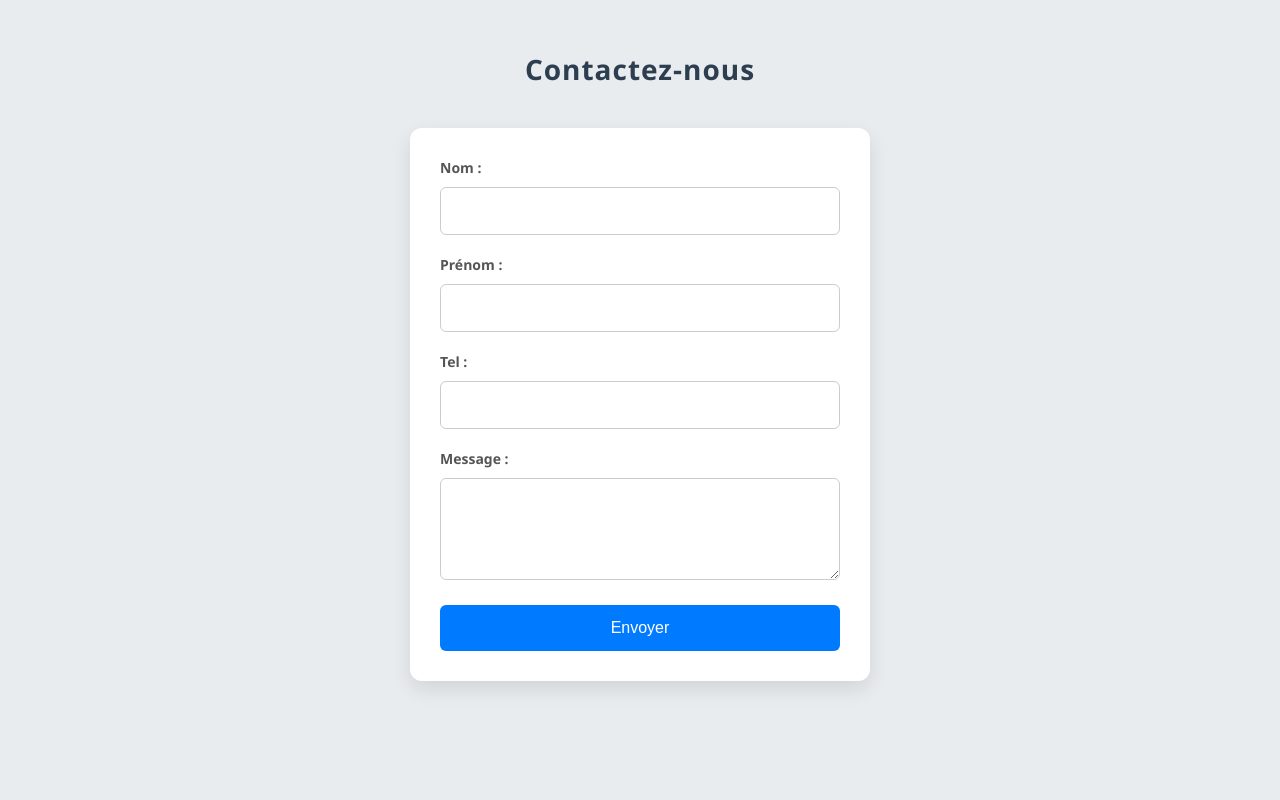
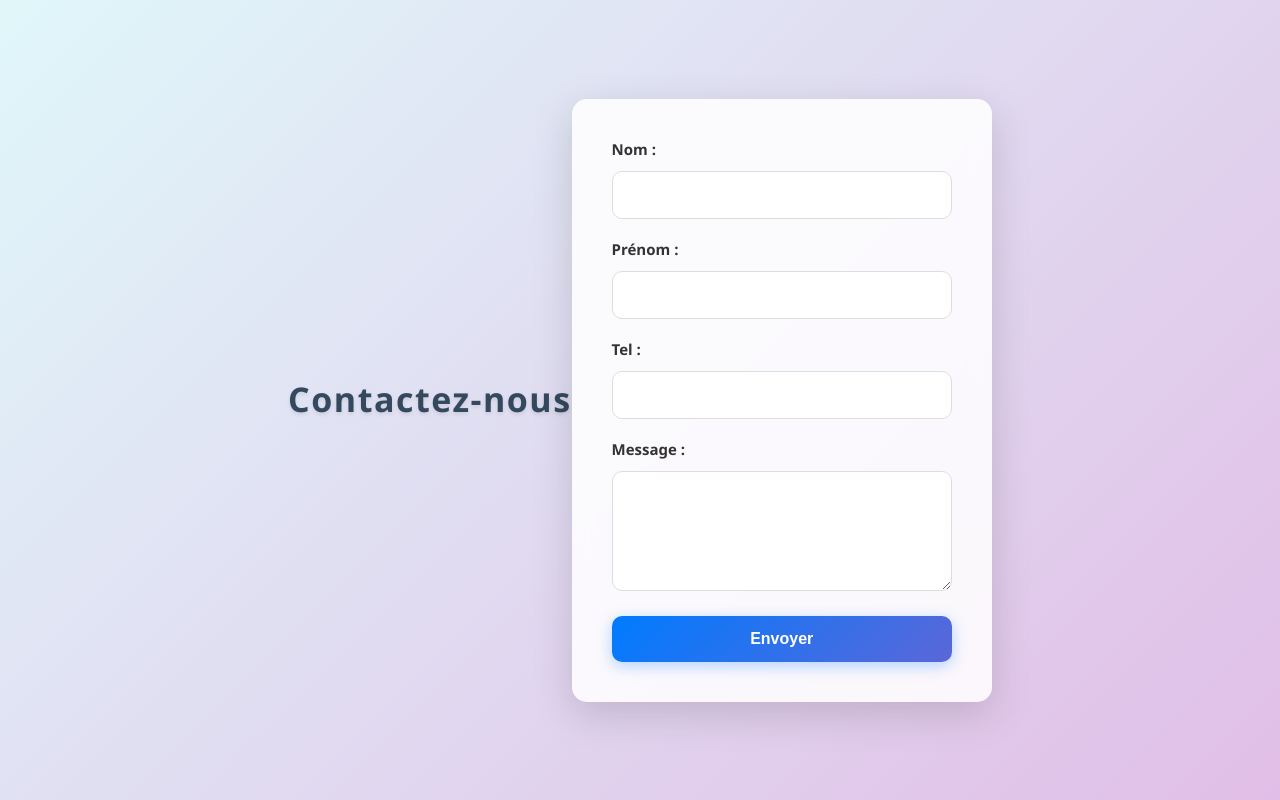
Before and after one commit to Sarah-bar-elh/TP3me, a plain HTML site: page index.html in a window 1280 px wide. Drawn offline with Linux system fonts and the light colour scheme.

Commit message:
Update style.css

```diff
--- a/style.css
+++ b/style.css
@@ -1,82 +1,109 @@
+/* Configuration globale de la page */
 body {
     font-family: 'Segoe UI', Tahoma, Geneva, Verdana, sans-serif;
-    background-color: #e9ecef;
+    background: linear-gradient(135deg, #e0f7fa, #e1bee7); /* Dégradé pastel pour le fond */
     margin: 0;
     padding: 0;
+    display: flex;
+    justify-content: center;
+    align-items: center;
+    height: 100vh;
     text-align: center;
 }
 
+/* Style du titre */
 h1 {
-    color: #2c3e50;
-    margin-top: 50px;
-    font-size: 28px;
-    letter-spacing: 1px;
+    color: #34495e;
+    font-size: 34px;
+    letter-spacing: 1.5px;
+    margin-bottom: 25px;
+    font-weight: 600;
+    text-shadow: 0 2px 4px rgba(0, 0, 0, 0.1);
 }
 
+/* Style du formulaire avec effet "frosted glass" */
 form {
-    background-color: #fff;
-    max-width: 400px;
-    margin: 40px auto;
-    padding: 30px;
-    border-radius: 12px;
-    box-shadow: 0 8px 20px rgba(0, 0, 0, 0.1);
-    transition: all 0.3s ease-in-out;
+    background: rgba(255, 255, 255, 0.85); /* Transparence pour effet de verre */
+    max-width: 420px;
+    padding: 40px;
+    border-radius: 15px;
+    box-shadow: 0 12px 40px rgba(0, 0, 0, 0.15); /* Ombre plus prononcée */
+    backdrop-filter: blur(10px); /* Effet flouté derrière le formulaire */
+    transition: all 0.4s ease;
 }
 
+/* Élévation et transformation au survol */
 form:hover {
-    box-shadow: 0 12px 24px rgba(0, 0, 0, 0.15);
+    transform: translateY(-10px); /* Effet d'élévation */
+    box-shadow: 0 16px 50px rgba(0, 0, 0, 0.2); /* Ombre plus prononcée */
 }
 
+/* Style des étiquettes */
 label {
     display: block;
-    margin-bottom: 10px;
-    font-weight: bold;
-    font-size: 14px;
-    color: #555;
+    margin-bottom: 12px;
+    font-weight: 600;
+    font-size: 15px;
+    color: #333;
     text-align: left;
 }
 
+/* Style des champs de saisie et du textarea */
 input[type="text"], input[type="email"], input[type="number"], textarea {
     width: 100%;
     padding: 14px;
     margin-bottom: 20px;
-    border: 1px solid #ccc;
-    border-radius: 6px;
+    border: 1px solid #ddd;
+    border-radius: 10px;
     font-size: 16px;
+    transition: all 0.3s ease;
     box-sizing: border-box;
-    transition: all 0.3s ease;
+    background-color: rgba(255, 255, 255, 0.9);
 }
 
+/* Effet de focus sur les champs */
 input[type="text"]:focus, input[type="email"]:focus, input[type="number"]:focus, textarea:focus {
-    border-color: #2980b9;
+    border-color: #6200ea; /* Violet vif pour un focus moderne */
+    box-shadow: 0 0 8px rgba(98, 0, 234, 0.5);
     outline: none;
-    box-shadow: 0 0 5px rgba(41, 128, 185, 0.5);
 }
 
+/* Style du bouton d'envoi avec dégradé */
 input[type="submit"] {
-    background-color: #007bff;
+    background: linear-gradient(135deg, #007bff, #5a67d8); /* Dégradé moderne */
     color: #fff;
     border: none;
     padding: 14px;
-    border-radius: 6px;
+    border-radius: 10px;
     cursor: pointer;
     font-size: 16px;
     width: 100%;
-    transition: all 0.3s ease-in-out;
+    font-weight: bold;
+    transition: all 0.4s ease-in-out;
+    box-shadow: 0 4px 15px rgba(0, 123, 255, 0.3);
 }
 
+/* Effet au survol du bouton d'envoi */
 input[type="submit"]:hover {
-    background-color: red;
+    background: linear-gradient(135deg, red, orange); /* Dégradé rouge au survol */
     color: yellow;
-    transform: scale(1.05); /* Slightly enlarges the button on hover */
+    transform: scale(1.08); /* Légère augmentation au survol */
+    box-shadow: 0 8px 20px rgba(255, 0, 0, 0.4); /* Ombre plus prononcée */
 }
 
+/* Style de la zone de texte */
 textarea {
-    resize: vertical; /* Allows vertical resizing of the textarea */
+    resize: vertical; /* Permet seulement la redimension verticale */
+    min-height: 120px; /* Hauteur minimale plus grande */
+    border-radius: 10px;
 }
 
+/* Design responsive pour les petits écrans */
 @media (max-width: 500px) {
     form {
-        padding: 20px;
+        padding: 25px;
+    }
+    h1 {
+        font-size: 28px; /* Réduction de la taille du titre sur mobile */
     }
 }
```
